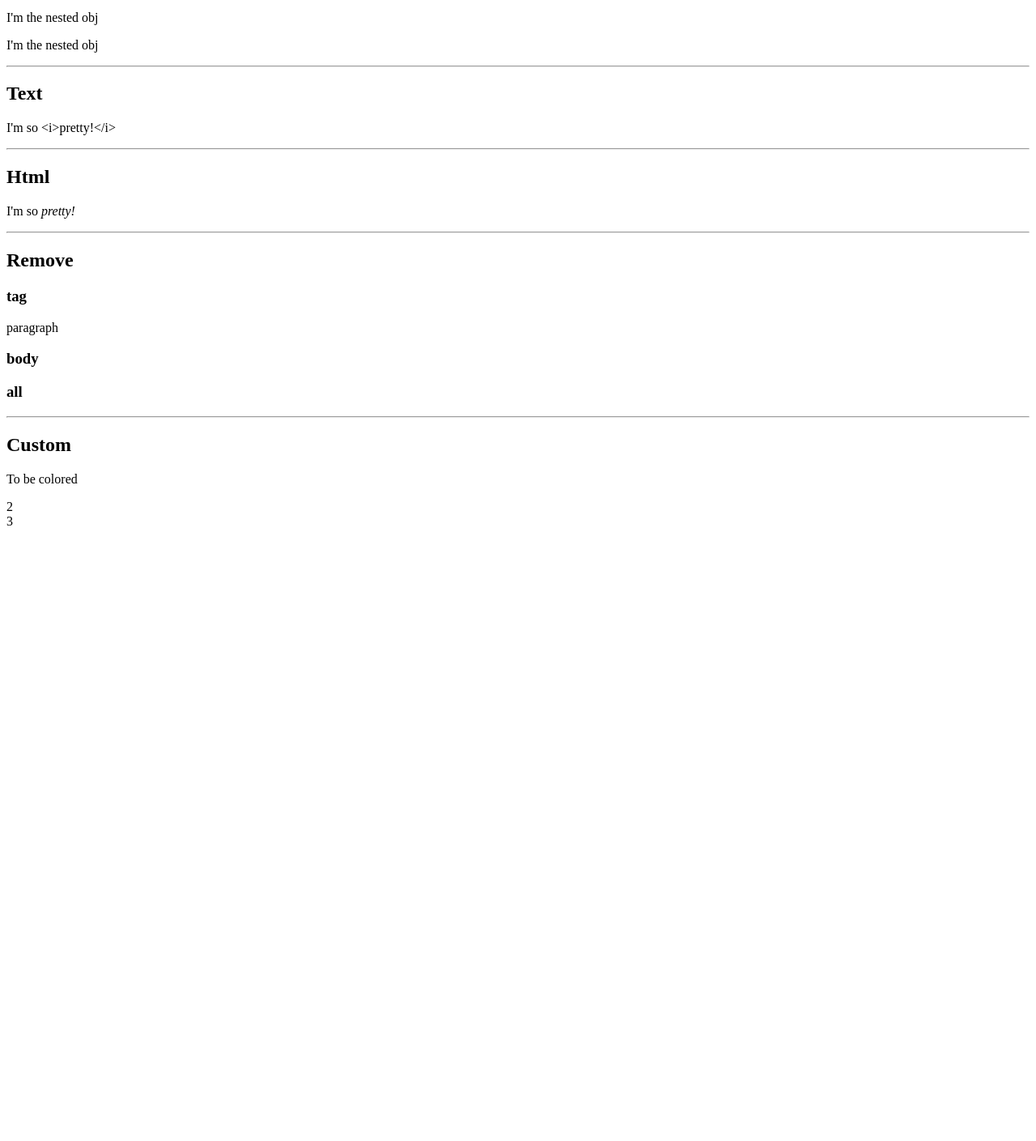
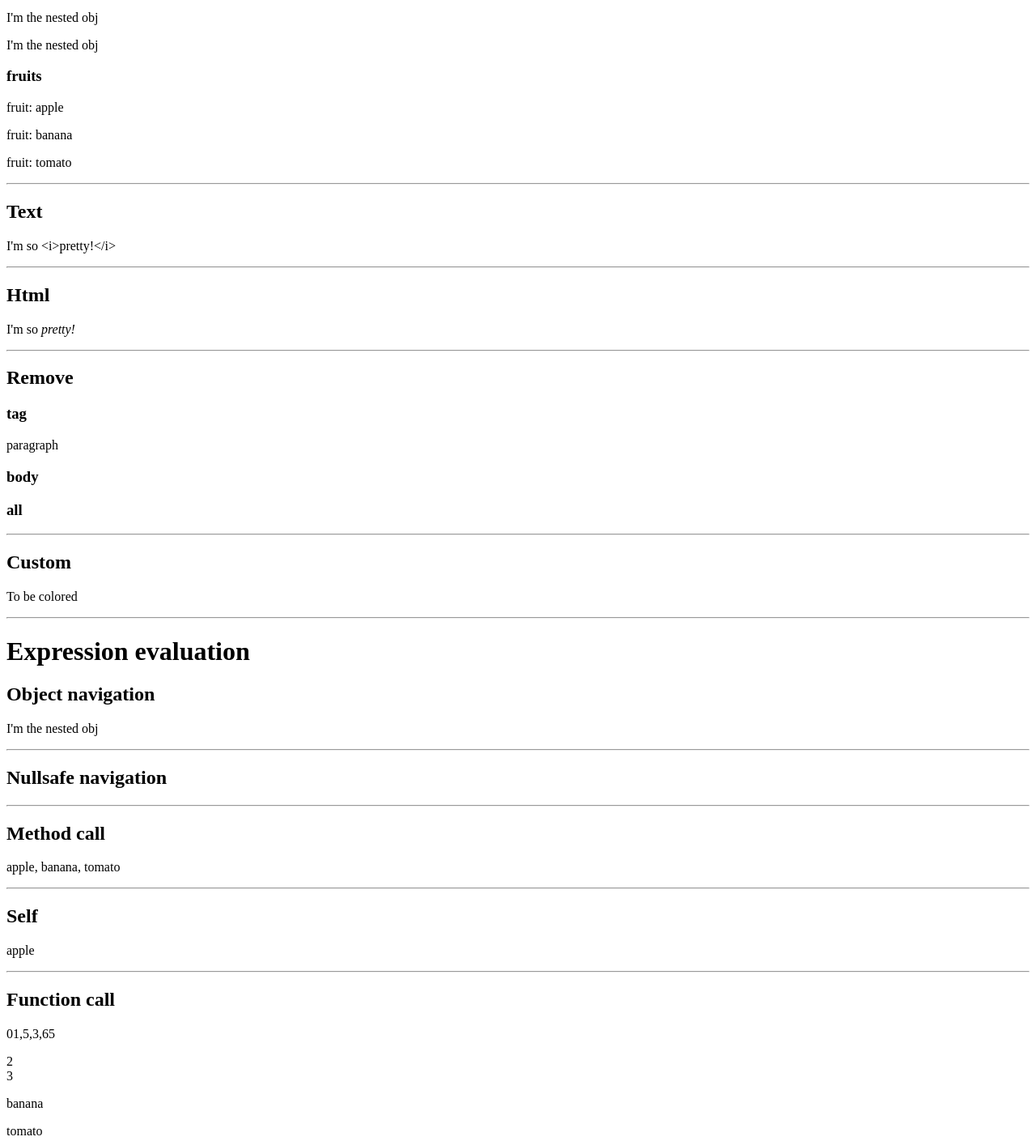
Before and after one commit to optionfactory/ftl, a website: page src/example.html in a window 1280 px wide. Shown: the part 400-1809 px from the top of the page at 81% size. Before the commit the page ends 1061 px from the top, so only its background shows below. Drawn offline with Linux system fonts and the light colour scheme.

Commit message:
:wip: docs

```diff
--- a/package.json
+++ b/package.json
@@ -7,7 +7,7 @@
     ],
     "license": "MIT",
     "author": "rferranti",
-    "contributors": [],
+    "contributors": ["Petro36", "shun17"],
     "main": "index.mjs",
     "scripts": {
         "clean": "rimraf dist && npm prune",
--- a/src/example.html
+++ b/src/example.html
@@ -23,8 +23,16 @@
                 <p data-tpl-if="delivered">Your package has been delivered</p>
                 <hr>
                 <h2>With</h2>
-                <div data-tpl-with="parent.nested"><p>{{text}}</p></div>
-                <div data-tpl-with="parent.nested" data-tpl-var="nested"><p>{{nested.text}}</p></div>
+                <div data-tpl-with="parent.nested">
+                    <p>{{text}}</p>
+                </div>
+                <div data-tpl-with="parent.nested" data-tpl-var="nested">
+                    <p>{{nested.text}}</p>
+                    <div>
+                        <h3>fruits</h3>
+                        <p data-tpl-each="nested.fruits">{{nested.label}}: {{self}}</p>
+                    </div>
+                </div>
                 <hr>
                 <h2>Text</h2>
                 <p data-tpl-text="beautifulText"></p>
@@ -42,12 +50,32 @@
                 <hr>
                 <h2>Custom</h2>
                 <p data-tpl-style="#text:concat(' ','color:', color)">To be colored</p>
+                <hr>
+                <h1>Expression evaluation</h1>
+                <h2>Object navigation</h2>
+                <p data-tpl-text="parent.nested.text"></p>
+                <hr>
+                <h2>Nullsafe navigation</h2>
+                <p data-tpl-text="parent.empty?.text"></p>
+                <hr>
+                <h2>Method call</h2>
+                <p data-tpl-text="parent.nested.fruits.join(', ')"></p>
+                <hr>
+                <h2>Self</h2>
+                <p data-tpl-each="parent.nested.fruits">{{self}}</p>
+                <hr>
+                <h2>Function call</h2>
+                <p data-tpl-text="#math:sum(1, 5, 3, 65)"></p>
+
             </main>
         </template>
         <script>
             let functions = {
                 text: {
                     concat: (separator, ...txt) => txt.join(separator)
+                },
+                math: {
+                    sum: (...addends) => addends.reduce((a,b) => a + b, 0)
                 }
             };
 
@@ -56,7 +84,12 @@
                 delivered: false,
                 parent: {
                     text: "I'm the parent obj",
-                    nested: {text: "I'm the nested obj"}
+                    nested: {
+                        text: "I'm the nested obj",
+                        label: "fruit",
+                        fruits: ["apple", "banana", "tomato"]
+                    },
+                    empty: null
                 },
                 beautifulText: "I'm so <i>pretty!</i>",
                 color: "green"
```
Also changed, not shown: README.md.
